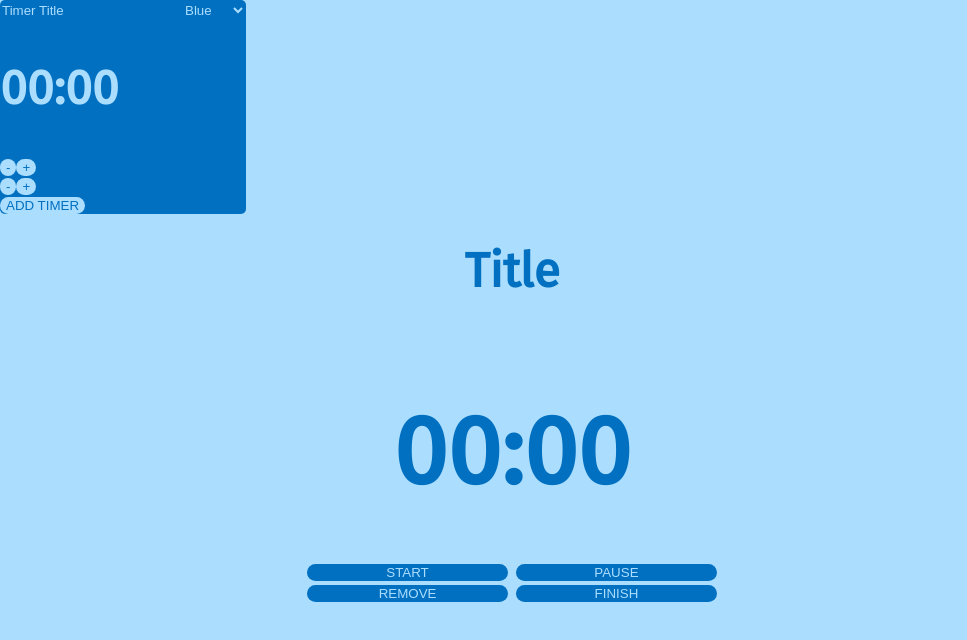
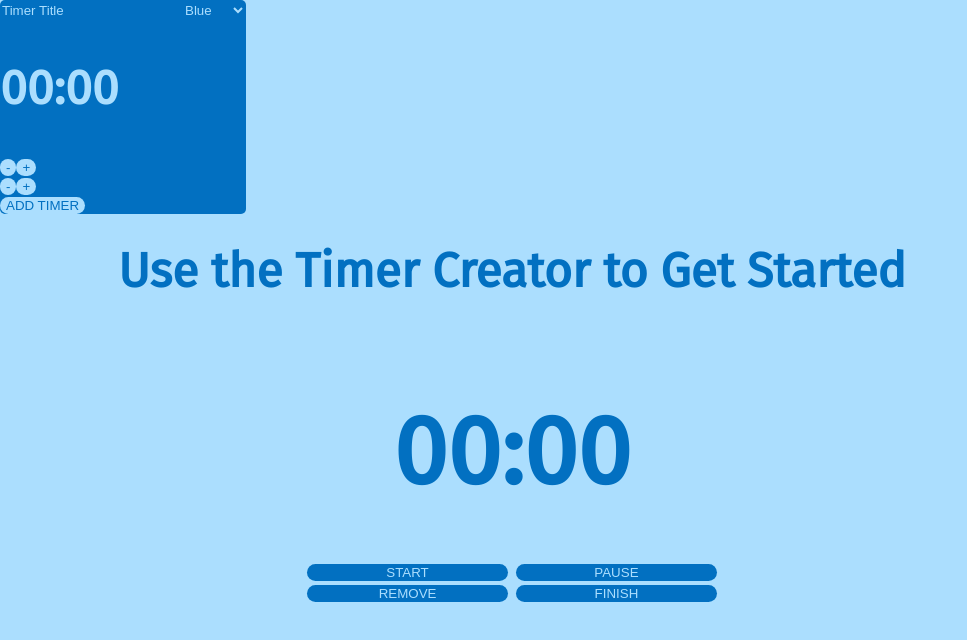
Before and after one commit to deadbelly/kj-timer, a React (Create React App) app: page / in a window 1280 px wide. Shown: the top 640 px of the page, without its empty margins (0-967 px from the left). Built offline with nearby package versions, Linux system fonts and the light colour scheme.

Commit message:
Fix node-sass

```diff
--- a/src/components/App/App.js
+++ b/src/components/App/App.js
@@ -10,7 +10,7 @@ class App extends React.Component {
     this.state = {
       timers: [],
       activeTimer: {
-        title: 'Title',
+        title: 'Use the Timer Creator to Get Started',
         seconds: 0,
         id: 0,
         color: 'blue'
@@ -35,6 +35,17 @@ class App extends React.Component {
         timers: this.state.timers.splice(1)
       })
     }
+
+    if (!this.state.timers.length && !this.state.activeTimer) {
+      this.setState({
+        activeTimer: {
+          title: 'Use the Timer Creator to Get Started',
+          seconds: 0,
+          id: 0,
+          color: 'blue'
+        }
+      })
+    }
     localStorage.setItem('state', JSON.stringify(this.state))
   }
 
@@ -51,10 +62,12 @@ class App extends React.Component {
   }
 
   removeTimer = id => {
-    this.setState({
-      timers: this.state.timers.filter(timer => timer.id !== id),
-      activeTimer: (this.state.activeTimer.id == id ? null : this.state.activeTimer)
-    })
+    if (this.state.activeTimer.id !== 0) {
+      this.setState({
+        timers: this.state.timers.filter(timer => timer.id !== id),
+        activeTimer: (this.state.activeTimer.id == id ? null : this.state.activeTimer)
+      })
+    }
   }
 
   clearTimer = () => {
```
Also changed, not shown: 1 other file (tests, documents, lock files or other folders).
